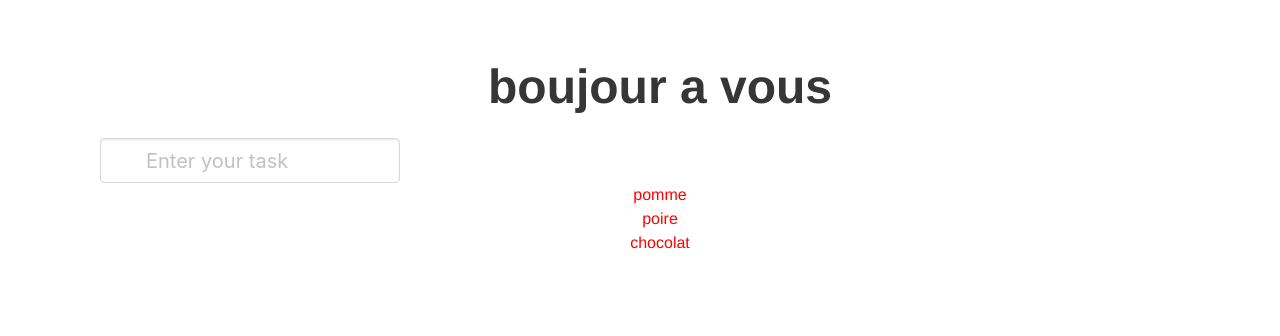
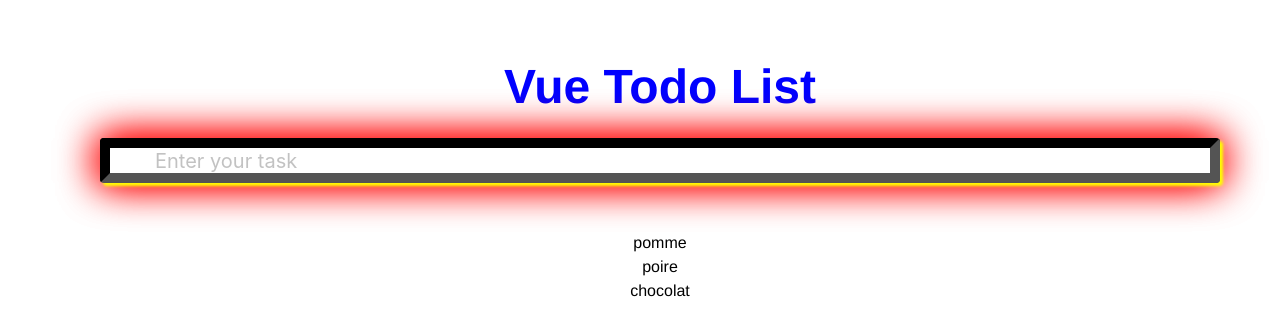
Before and after one commit to Gyumao/vue-todo-list, a Vue app: page / in a window 1280 px wide. Shown: the top 336 px of the page. Built offline with nearby package versions, Linux system fonts and the light colour scheme.

Commit message:
add methods addTodo to Li

```diff
--- a/src/App.vue
+++ b/src/App.vue
@@ -1,6 +1,6 @@
 <template>
   <div id="app" class="container">
-    <h1 class="title is-1">boujour a vous</h1>
+    <h1 class="title is-1">Vue Todo List</h1>
     <TodoList />
   </div>
 </template>
@@ -24,10 +24,15 @@ export default {
   -webkit-font-smoothing: antialiased;
   -moz-osx-font-smoothing: grayscale;
   text-align: center;
-  color: red;
+  color: black;
   margin-top: 60px;
 }
+.title{
+  color: blue;
+}
 .input{
-  width: 300px;
+  border: 10px inset black;
+  box-shadow: 3px 3px 3px yellow, 0 0 2em red, 0 0 2em red;
+  margin-bottom: 3rem;
 }
 </style>
--- a/src/components/TodoList.vue
+++ b/src/components/TodoList.vue
@@ -24,9 +24,14 @@ export default {
 
     },
     methods: {
-        addTodo(){}
+        addTodo(){
+            const trimmedText = this.newTodoText.trim();
+            if (trimmedText) {
+            this.todos.push(trimmedText);
+            this.newTodoText = "";
+            }
+        }
     }
-
 };
 </script>
 
```
